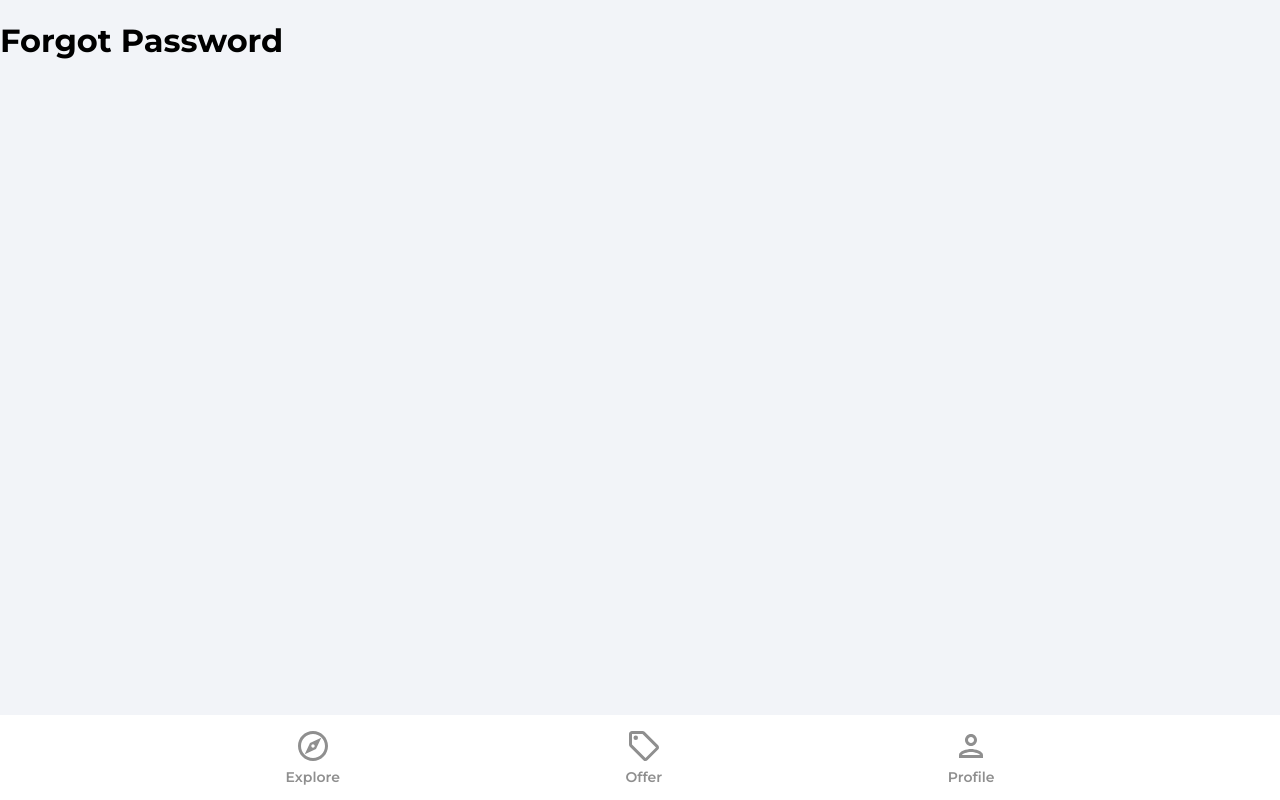
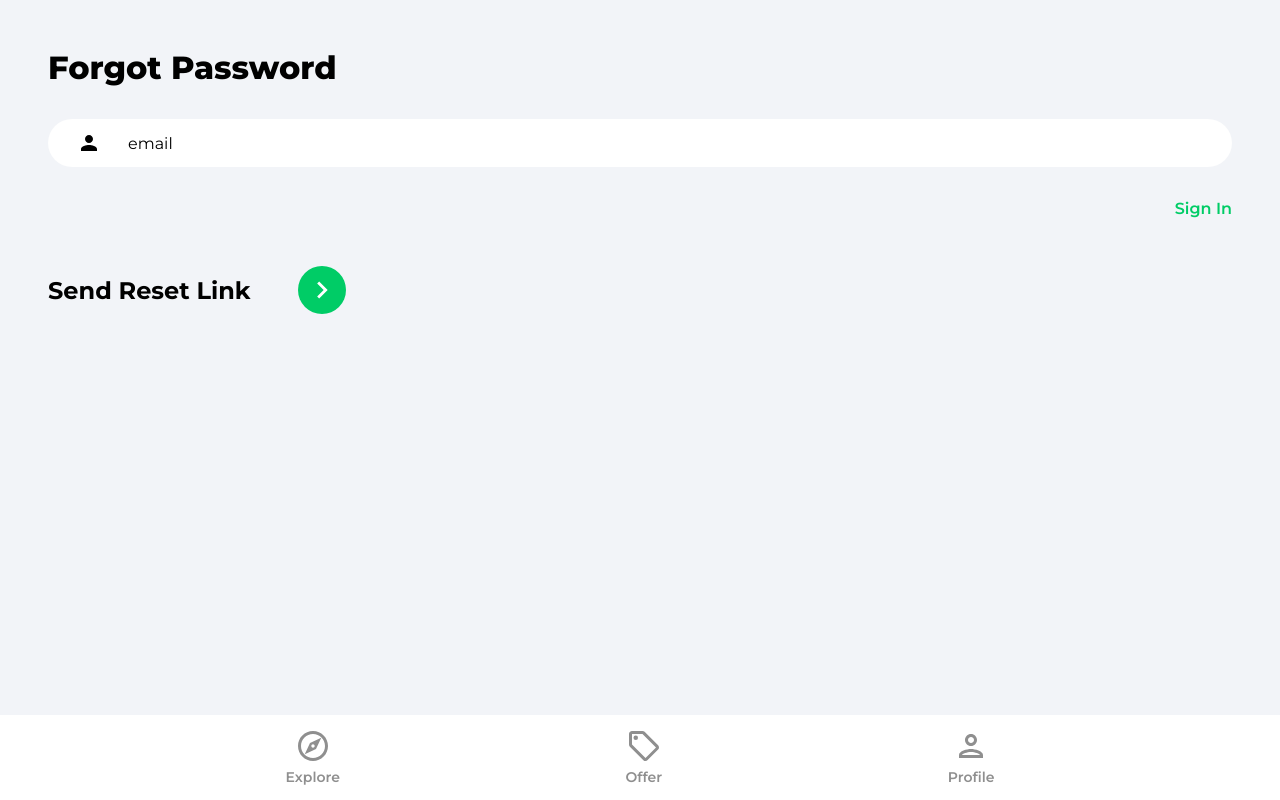
Before and after one commit to tapia1013/house-app, a React (Create React App) app: page /forgot-password in a window 1280 px wide. Built offline with nearby package versions, Linux system fonts and the light colour scheme.

Commit message:
forgot password page

```diff
--- a/src/pages/ForgotPassword.jsx
+++ b/src/pages/ForgotPassword.jsx
@@ -1,7 +1,61 @@
+import { useState } from 'react';
+import { Link } from 'react-router-dom';
+import { getAuth, sendPasswordResetEmail } from 'firebase/auth';
+import { toast } from 'react-toastify';
+import { ReactComponent as ArrowRightIcon } from '../assets/svg/keyboardArrowRightIcon.svg';
+
+
+
 function ForgotPassword() {
+  const [email, setEmail] = useState('')
+
+  const onChange = e => {
+    setEmail(e.target.value)
+  }
+
+  const onSubmit = async (e) => {
+    e.preventDefault();
+
+    try {
+      const auth = getAuth();
+
+      await sendPasswordResetEmail(auth, email)
+
+      toast.success('Email was sent')
+    } catch (error) {
+      toast.error('Could not send reset email')
+    }
+  }
+
   return (
-    <div>
-      <h1>Forgot Password</h1>
+    <div className='pageContainer'>
+      <header>
+        <p className="pageHeader">Forgot Password</p>
+      </header>
+
+      <main>
+        <form onSubmit={onSubmit}>
+          <input
+            type="text"
+            className="emailInput"
+            placeholder='Email'
+            id='email'
+            value='email'
+            onChange={onChange}
+          />
+
+          <Link className='forgotPasswordLink' to='/sign-in'>
+            Sign In
+          </Link>
+
+          <div className="signInBar">
+            <div className="signInText">Send Reset Link</div>
+            <button className="signInButton">
+              <ArrowRightIcon fill='#fff' width='34px' height='34px' />
+            </button>
+          </div>
+        </form>
+      </main>
     </div>
   )
 }
```
